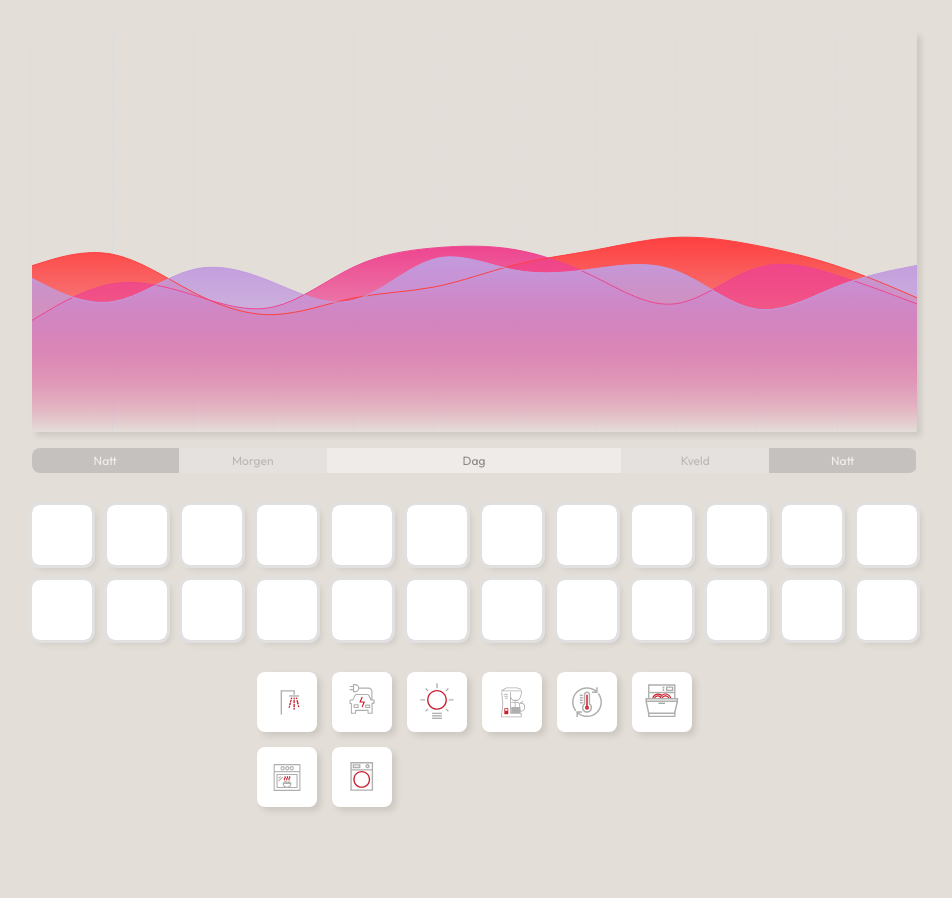
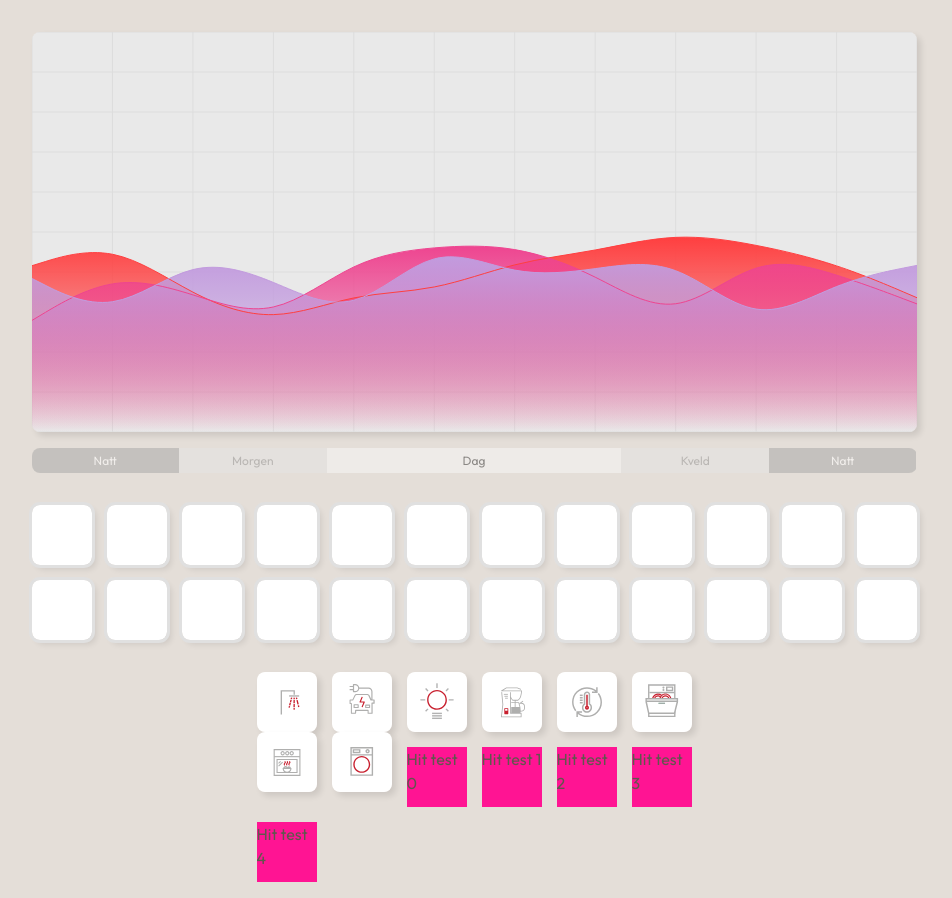
Before and after one commit to bonsak/Forbrukskalkulator-elektrisitet, a React (Vite) app: page / in a window 1280 px wide. Shown: the whole page, without its empty margins (166-1118 px from the left). Before the commit the page ends 823 px from the top, so only its background shows below. Built offline with nearby package versions, Linux system fonts and the light colour scheme.

Commit message:
Drag n Drop en til flere

```diff
--- a/src/components/AktivitetsGrid.jsx
+++ b/src/components/AktivitetsGrid.jsx
@@ -1,23 +1,142 @@
 // import './AktivitetsGrid.css'
 import { ICONS } from '../utils/icons'
 import styled from 'styled-components'
+import gsap from 'gsap'
+import { useGSAP } from '@gsap/react'
+import { useRef, useState } from 'react'
+import { Draggable } from 'gsap/Draggable'
+import { Flip } from 'gsap/Flip'
 
-function AktivitetsGrid() {
-  // function onClickHandle(e) {
-  //   console.log(e.target)
-  // }
+gsap.registerPlugin(Draggable)
+gsap.registerPlugin(Flip)
+
+function AktivitetsGrid(bounds, ...delegated) {
+  const aktiviteter = useRef()
+  const aktivitet = useRef([])
+  const forbruksSlotRef = useRef([])
+
+  // const { contextSafe } = useGSAP({ scope: aktiviteter })
+
+  useGSAP((context, contextSafe) => {
+    const drag = Draggable.create(aktivitet.current, {
+      bounds: window,
+      // onPress: (e) => {
+      //   // console.log('Press on click')
+      //   // gsap.to(e.target, {
+      //   //   scale: 1.1,
+      //   // })
+      //   // gsap.to(e.target, {
+      //   //   duration: 0.1,
+      //   //   rotate: 0,
+      //   // })
+      // },
+      onDrag: (e) => {
+        // console.log(
+        //   'refs: ',
+        //   e.target,
+        //   aktivitet.current,
+        //   forbruksSlotRef.current
+        // )
+        // console.log('Slots lengde', forbruksSlotRef.current.length)
+
+        var i = forbruksSlotRef.current.length
+        while (--i > 1) {
+          if (Draggable.hitTest(e.target, forbruksSlotRef.current[i], 12)) {
+            // gsap.to(e.target, {
+            //   rotate: -10,
+            // })
+            // let aktivitetsBB = e.target.getBoundingClientRect()
+            // let forbruksBB = forbruksSlotRef.current.getBoundingClientRect()
+
+            // x = '+=' + (forbruksBB.left - aktivitetsBB.left)
+            // y = '+=' + (forbruksBB.top - aktivitetsBB.top)
+            console.log('hit ref: ', e.target, forbruksSlotRef.current[i])
+          } else {
+            // gsap.to(e.target, {
+            //   duration: 0.1,
+            //   x: 0,
+            //   y: 0,
+            // })
+            console.log('No hit')
+          }
+        }
+      },
+      onDragEnd: (e) => {
+        // let x = 0
+        // let y = 0
+        // let aktivitetsBB = e.target.getBoundingClientRect()
+        // let forbruksBB = forbruksSlotRef.current.getBoundingClientRect()
+        // x = '+=' + (forbruksBB.left - aktivitetsBB.left)
+        // y = '+=' + (forbruksBB.top - aktivitetsBB.top)
+        // console.log('Forbruks BB: ', forbruksBB)
+        // console.log('Aktivitets BB: ', aktivitetsBB)
+        // gsap.to(e.target, {
+        //   duration: 0.1,
+        //   rotation: 0,
+        //   x: x,
+        //   y: y,
+        // })
+      },
+    })
+  })
+  function handleEnter(e) {
+    gsap.to(e.target, {
+      duration: 0.1,
+      rotation: -10,
+    })
+  }
+  function handleLeave(e) {
+    gsap.to(e.target, {
+      duration: 0.1,
+      rotation: 0,
+    })
+  }
 
   return (
-    <Wrapper>
+    <Wrapper ref={aktiviteter}>
       {ICONS.map((item, index) => (
         <Slot
           // onClick={onClickHandle}
+          // onClick={handleClick}
+          // onMouseEnter={handleEnter}
+          // onMouseLeave={handleLeave}
+          ref={(el) => (aktivitet.current[index] = el)}
           key={index}
           src={item['src']}
           className={'aktivitets-slot'}
           data-forbruk={item['forbruk']}
         ></Slot>
       ))}
+      <ForbruksSlot
+        key={0}
+        ref={(el) => (forbruksSlotRef.current[0] = el)}
+      >
+        Hit test 0
+      </ForbruksSlot>
+      <ForbruksSlot
+        key={1}
+        ref={(el) => (forbruksSlotRef.current[1] = el)}
+      >
+        Hit test 1
+      </ForbruksSlot>
+      <ForbruksSlot
+        key={2}
+        ref={(el) => (forbruksSlotRef.current[2] = el)}
+      >
+        Hit test 2
+      </ForbruksSlot>
+      <ForbruksSlot
+        key={3}
+        ref={(el) => (forbruksSlotRef.current[3] = el)}
+      >
+        Hit test 3
+      </ForbruksSlot>
+      <ForbruksSlot
+        key={4}
+        ref={(el) => (forbruksSlotRef.current[4] = el)}
+      >
+        Hit test 4
+      </ForbruksSlot>
     </Wrapper>
   )
 }
@@ -40,4 +159,9 @@ const Slot = styled.img`
   width: 60px;
   box-shadow: rgba(0, 0, 0, 0.1) 4px 4px 6px 0px;
 `
+const ForbruksSlot = styled.div`
+  width: 60px;
+  height: 60px;
+  background-color: deeppink;
+`
 export default AktivitetsGrid
--- a/src/components/App.jsx
+++ b/src/components/App.jsx
@@ -2,327 +2,36 @@ import ForbruksGraf from './ForbruksGrapf'
 import Tidslinje from './Tidslinje'
 import ForbruksGrid from './ForbuksGrid'
 import AktivitetsGrid from './AktivitetsGrid'
-import { useState } from 'react'
 import useForbukStore from '../stores/useForbruk'
 import styled from 'styled-components'
 
 import { FORBRUKSDATA } from '../utils/startdata'
+import { useRef } from 'react'
 
 function App() {
+  const wrapperRef = useRef()
+  console.log(wrapperRef)
+
   const { forbruk, updateValue } = useForbukStore()
-  console.log('I app: ', FORBRUKSDATA)
-  // const [forbruksData, setForbruksData] = useImmer([
-  //   {
-  //     id: 'Forbruk',
-  //     data: [
-  //       {
-  //         x: 0,
-  //         y: 276,
-  //       },
-  //       {
-  //         x: 1,
-  //         y: 290,
-  //       },
-  //       {
-  //         x: 2,
-  //         y: 291,
-  //       },
-  //       {
-  //         x: 3,
-  //         y: 76,
-  //       },
-  //       {
-  //         x: 4,
-  //         y: 187,
-  //       },
-  //       {
-  //         x: 5,
-  //         y: 280,
-  //       },
-  //       {
-  //         x: 6,
-  //         y: 247,
-  //       },
-  //       {
-  //         x: 7,
-  //         y: 149,
-  //       },
-  //       {
-  //         x: 8,
-  //         y: 126,
-  //       },
-  //       {
-  //         x: 9,
-  //         y: 259,
-  //       },
-  //       {
-  //         x: 10,
-  //         y: 64,
-  //       },
-  //       {
-  //         x: 11,
-  //         y: 124,
-  //       },
-  //     ],
-  //   },
-  //   {
-  //     id: 'Nettleie',
-  //     data: [
-  //       {
-  //         x: 0,
-  //         y: 154,
-  //       },
-  //       {
-  //         x: 1,
-  //         y: 248,
-  //       },
-  //       {
-  //         x: 2,
-  //         y: 213,
-  //       },
-  //       {
-  //         x: 3,
-  //         y: 99,
-  //       },
-  //       {
-  //         x: 4,
-  //         y: 106,
-  //       },
-  //       {
-  //         x: 5,
-  //         y: 9,
-  //       },
-  //       {
-  //         x: 6,
-  //         y: 193,
-  //       },
-  //       {
-  //         x: 7,
-  //         y: 61,
-  //       },
-  //       {
-  //         x: 8,
-  //         y: 41,
-  //       },
-  //       {
-  //         x: 9,
-  //         y: 6,
-  //       },
-  //       {
-  //         x: 10,
-  //         y: 170,
-  //       },
-  //       {
-  //         x: 11,
-  //         y: 111,
-  //       },
-  //     ],
-  //   },
-  //   {
-  //     id: 'Pris',
-  //     data: [
-  //       {
-  //         x: 0,
-  //         y: 109,
-  //       },
-  //       {
-  //         x: 1,
-  //         y: 239,
-  //       },
-  //       {
-  //         x: 2,
-  //         y: 189,
-  //       },
-  //       {
-  //         x: 3,
-  //         y: 257,
-  //       },
-  //       {
-  //         x: 4,
-  //         y: 58,
-  //       },
-  //       {
-  //         x: 5,
-  //         y: 195,
-  //       },
-  //       {
-  //         x: 6,
-  //         y: 119,
-  //       },
-  //       {
-  //         x: 7,
-  //         y: 78,
-  //       },
-  //       {
-  //         x: 8,
-  //         y: 4,
-  //       },
-  //       {
-  //         x: 9,
-  //         y: 241,
-  //       },
-  //       {
-  //         x: 10,
-  //         y: 99,
-  //       },
-  //       {
-  //         x: 11,
-  //         y: 219,
-  //       },
-  //     ],
-  //   },
-  // ])
 
-  // let initForbruk = [
-  //   {
-  //     id: 0,
-  //     x: 0,
-  //     y: 276,
-  //   },
-  //   {
-  //     id: 1,
-  //     x: 1,
-  //     y: 290,
-  //   },
-  //   {
-  //     id: 2,
-  //     x: 2,
-  //     y: 291,
-  //   },
-  //   {
-  //     id: 3,
-  //     x: 3,
-  //     y: 76,
-  //   },
-  //   {
-  //     id: 4,
-  //     x: 4,
-  //     y: 187,
-  //   },
-  //   {
-  //     id: 5,
-  //     x: 5,
-  //     y: 280,
-  //   },
-  //   {
-  //     id: 6,
-  //     x: 6,
-  //     y: 247,
-  //   },
-  //   {
-  //     id: 7,
-  //     x: 7,
-  //     y: 149,
-  //   },
-  //   {
-  //     id: 8,
-  //     x: 8,
-  //     y: 126,
-  //   },
-  //   {
-  //     id: 9,
-  //     x: 9,
-  //     y: 259,
-  //   },
-  //   {
-  //     id: 10,
-  //     x: 10,
-  //     y: 64,
-  //   },
-  //   {
-  //     id: 11,
-  //     x: 11,
-  //     y: 124,
-  //   },
-  // ]
-
-  const [isForbruk, setForbruk] = useState([
-    {
-      id: 0,
-      x: 0,
-      y: 276,
-    },
-    {
-      id: 1,
-      x: 1,
-      y: 290,
-    },
-    {
-      id: 2,
-      x: 2,
-      y: 291,
-    },
-    {
-      id: 3,
-      x: 3,
-      y: 76,
-    },
-    {
-      id: 4,
-      x: 4,
-      y: 187,
-    },
-    {
-      id: 5,
-      x: 5,
-      y: 280,
-    },
-    {
-      id: 6,
-      x: 6,
-      y: 247,
-    },
-    {
-      id: 7,
-      x: 7,
-      y: 149,
-    },
-    {
-      id: 8,
-      x: 8,
-      y: 126,
-    },
-    {
-      id: 9,
-      x: 9,
-      y: 259,
-    },
-    {
-      id: 10,
-      x: 10,
-      y: 64,
-    },
-    {
-      id: 11,
-      x: 11,
-      y: 124,
-    },
-  ])
-
-  // console.log(forbruk)
-
-  // console.log(forbruk)
   function handleClick(e) {
-    // console.log('Før: ', forbruk)
     updateValue(2, 2000)
-    console.log('Etter: ', forbruk)
   }
 
   return (
     <>
-      {/* <div className={'main-wrapper'}>
-       */}
-      <Wrapper>
-        {/* <button onClick={handleClick}>Testknapp</button> */}
-        <ForbruksGraf isForbruk={isForbruk} />
-        <Tidslinje />
-        <ForbruksGrid
-          isForbruk={isForbruk}
-          setForbruk={setForbruk}
-        />
-        <AktivitetsGrid />
-      </Wrapper>
-      {/* </div> */}
+      <div
+        ref={wrapperRef}
+        className={'main-wrapper'}
+      >
+        <Wrapper>
+          {/* <button onClick={handleClick}>Testknapp</button> */}
+          <ForbruksGraf />
+          <Tidslinje />
+          <ForbruksGrid />
+          <AktivitetsGrid bounds={wrapperRef} />
+        </Wrapper>
+      </div>
     </>
   )
 }
--- a/src/components/ForbruksGrapf.jsx
+++ b/src/components/ForbruksGrapf.jsx
@@ -3,8 +3,20 @@ import { linearGradientDef } from '@nivo/core'
 import styled from 'styled-components'
 import useForbukStore from '../stores/useForbruk'
 
-function ForbruksGraf(isForbruk) {
+function ForbruksGraf() {
   const { forbruk, pris, nettleie, updateValue } = useForbukStore()
+
+  const AreaLayer = ({ innerWidth, innerHeight }) => {
+    return (
+      <>
+        <path
+          d={`M${innerWidth} 0 L${innerWidth} ${innerHeight} L0 ${innerHeight} L0 0 Z`}
+          fill='#e9e9e9'
+          fillOpacity={1}
+        />
+      </>
+    )
+  }
 
   return (
     <GrafWrapper>
@@ -68,7 +80,17 @@ function ForbruksGraf(isForbruk) {
         //         ]
         //     }
         // ]}
-
+        layers={[
+          AreaLayer,
+          'grid',
+          'markers',
+          'areas',
+          'lines',
+          'slices',
+          'axes',
+          'points',
+          'legends',
+        ]}
         defs={[
           linearGradientDef('gradientA', [
             { offset: 0, color: 'inherit' },
@@ -95,12 +117,12 @@ function ForbruksGraf(isForbruk) {
 }
 
 const GrafWrapper = styled.div`
-  /* border-radius: 8px; */
+  border-radius: 8px;
   box-shadow: rgba(0, 0, 0, 0.1) 4px 4px 6px 0px;
   height: 400px;
   width: 885px;
-  /* overflow-x: hidden;
-  overflow-y: hidden; */
+  overflow-x: hidden;
+  overflow-y: hidden;
   margin-top: 2rem;
 `
 
```
